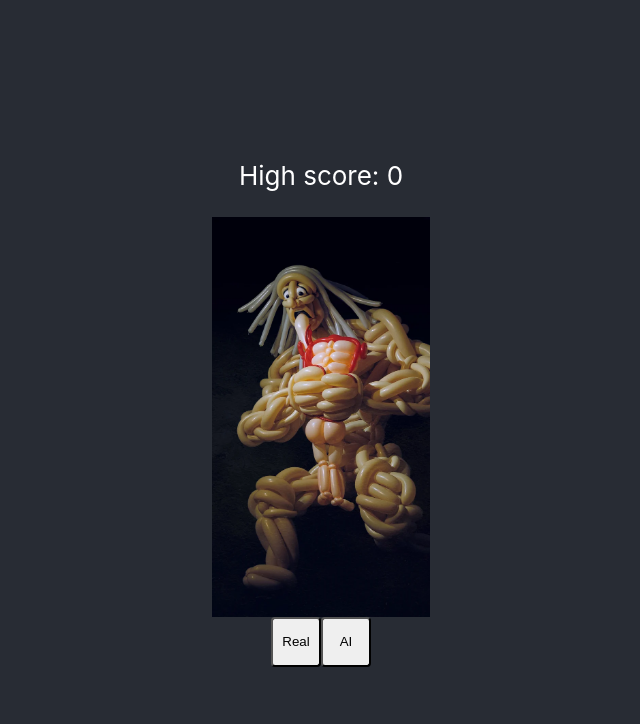
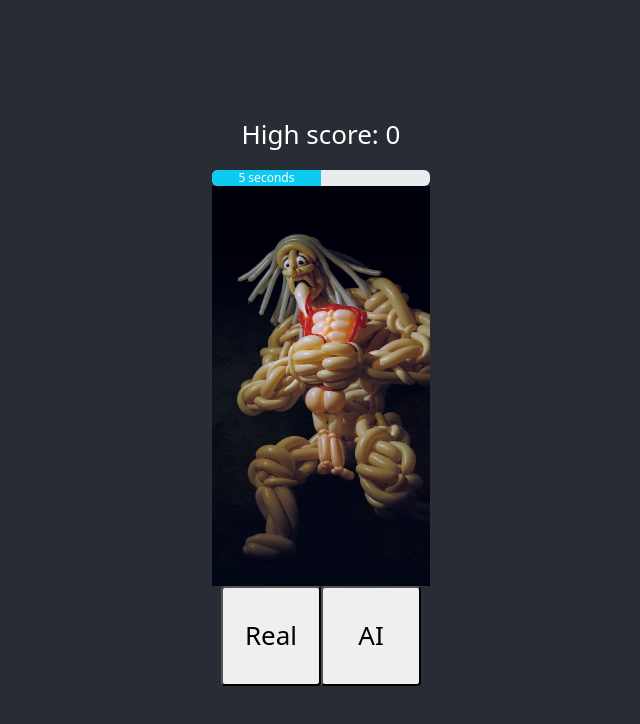
Before and after one commit to HaochenP/Spot-the-AI, a React (Create React App) app: page / in a window 1280 px wide. Shown: the top 724 px of the page, without its empty margins (319-959 px from the left). Built offline with nearby package versions, Linux system fonts and the light colour scheme.

Commit message:
Added timer function
Added a timer, player have to answer within the timer or they will lose the game.

```diff
--- a/package.json
+++ b/package.json
@@ -13,7 +13,7 @@
     "list-react-files": "^0.2.0",
     "path": "^0.12.7",
     "react": "^18.2.0",
-    "react-bootstrap": "^2.7.0",
+    "react-bootstrap": "^2.7.2",
     "react-device-detect": "^2.2.2",
     "react-dom": "^18.2.0",
     "react-lightbox-component": "^1.2.1",
--- a/src/App.js
+++ b/src/App.js
@@ -1,8 +1,9 @@
 import './App.css';
-import Buttons from './Buttons.js'
+import Buttons from './Buttons.js';
 import LoadImage from './LoadImage';
-import HighScore from './HighScore'
-import React, {  useMemo, useState } from "react";
+import HighScore from './HighScore';
+import Timer from './Timer';
+import React, {  useMemo, useState, useEffect } from "react";
 
 
 function App() {
@@ -12,18 +13,40 @@ function App() {
   const [image, setImage] = useState(possibility[select]);
   const [score, setScore] = useState(0);
   const [count, setCount] = useState(getRandomInt(1000000));
+  const [newGame, setNewGame] = useState(false);
+  const [nextPicture, setnextPicture] = useState(false);
 
+
+  useEffect (() =>{
+    changeImage();
+    setScore(0);
+    setNewGame(false);
+  }, [newGame]);
+
+  useEffect (() =>{
+    setnextPicture(false);
+  }, [nextPicture]);
+
+
+  function startNewGame() {
+    setNewGame(true);
+  }
 
   function changeImage(e) {
     setImage(possibility[getRandomInt(2)]);
   }
   function changeScore(num){
     setScore(num);
+    setnextPicture(true);
   }
 
 
   function getRandomInt(max) {
     return Math.floor(Math.random() * max);
+  }
+
+  function changeCounter(){
+    setCount(getRandomInt(1000000));
   }
 
 
@@ -33,14 +56,20 @@ function App() {
   return (
     <div className="App">
       <header className="App-header">
-        <HighScore score = {score} />
-      <LoadImage selectedCategory = {image} count = {count}/>
+      <HighScore score = {score} />
+        <div>
+
+        <Timer startNewGame={startNewGame} newGame = {newGame} nextPicture = {nextPicture} />
+      <LoadImage selectedCategory = {image} newGame = {newGame} count = {count} scoreCheck = {changeScore}/>
+      </div>
       <div className='rowC'>
         <Buttons myClick={changeImage} label = "Real" score = {score} selectedCategory = {image} scoreCheck = {changeScore} count = {count} changeCount = {setCount}/>
         <Buttons myClick={changeImage}  label = "AI" score = {score} selectedCategory = {image} scoreCheck = {changeScore} count = {count} changeCount = {setCount}/>
         </div>
 
+
       </header>
+
     </div>
   );
 }
--- a/src/Buttons.js
+++ b/src/Buttons.js
@@ -10,8 +10,8 @@ function Buttons(props) {
           paddingHorizontal: 32,
           borderRadius: 4,
           elevation: 3,
-          width: 50,
-          height: 50,
+          width: 100,
+          height: 100,
         }
 
       };
--- a/src/LoadImage.js
+++ b/src/LoadImage.js
@@ -1,6 +1,8 @@
 import styles from './LoadImage.css';
 import useWindowDimensions from './WindowDimensions.js';
 import React, {  useEffect ,useState, useLayoutEffect, useMemo} from "react";
+import ProgressBar from 'react-bootstrap/ProgressBar';
+import 'bootstrap/dist/css/bootstrap.min.css';
 
 function LoadImage(props){
     const [aiImages, setAiImages] = useState({});
@@ -49,7 +51,7 @@ function LoadImage(props){
 
     }
     console.log(currentImage);
-    }, [props.count, realImages, aiImages]);
+    }, [props.count, realImages, aiImages, props.newGame]);
 
 
 
@@ -78,8 +80,11 @@ function LoadImage(props){
           </div>
 
           ) : (
-
-            <img  src={currentImage} id="original_image" onClick={setFlag}></img>
+            [
+              <div>
+            <img   src={currentImage} id="original_image" onClick={setFlag}></img>
+            </div>
+          ]
           )}
         </>
       );
--- /dev/null
+++ b/src/Timer.js
@@ -0,0 +1,42 @@
+import ProgressBar from 'react-bootstrap/ProgressBar';
+import 'bootstrap/dist/css/bootstrap.min.css';
+import React, {  useEffect ,useState, useLayoutEffect, useMemo, useRef} from "react";
+
+function Timer(props) {
+    const timeLimit = 10;
+    const [num, setNum] = useState(timeLimit);
+    const [pause, setPause] = useState(false);
+
+    let intervalRef = useRef();
+    const decreaseNum = () => {
+        setNum((prev) => prev - 1);
+
+    }
+    useEffect(() => {
+        if (num === 0){
+            alert("Times up, you lost");
+            props.startNewGame();
+            setNum(timeLimit);
+            setPause(false);
+        }
+    }, [num]);
+
+    useEffect(() => {
+        if (props.newGame || props.nextPicture)  {
+            setNum(timeLimit);
+        }
+    }, [props.newGame, props.nextPicture]);
+
+    useEffect(() => {
+        setPause(true)
+        intervalRef.current = setInterval(decreaseNum, 1000);
+        return () => clearInterval(intervalRef.current);
+    }, [pause]);
+
+    return (
+        <ProgressBar variant="info" now={num} label={`${num} seconds`} max = {timeLimit} />
+    )
+
+}
+
+export default Timer;
```
Also changed, not shown: 1 other file (tests, documents, lock files or other folders).
